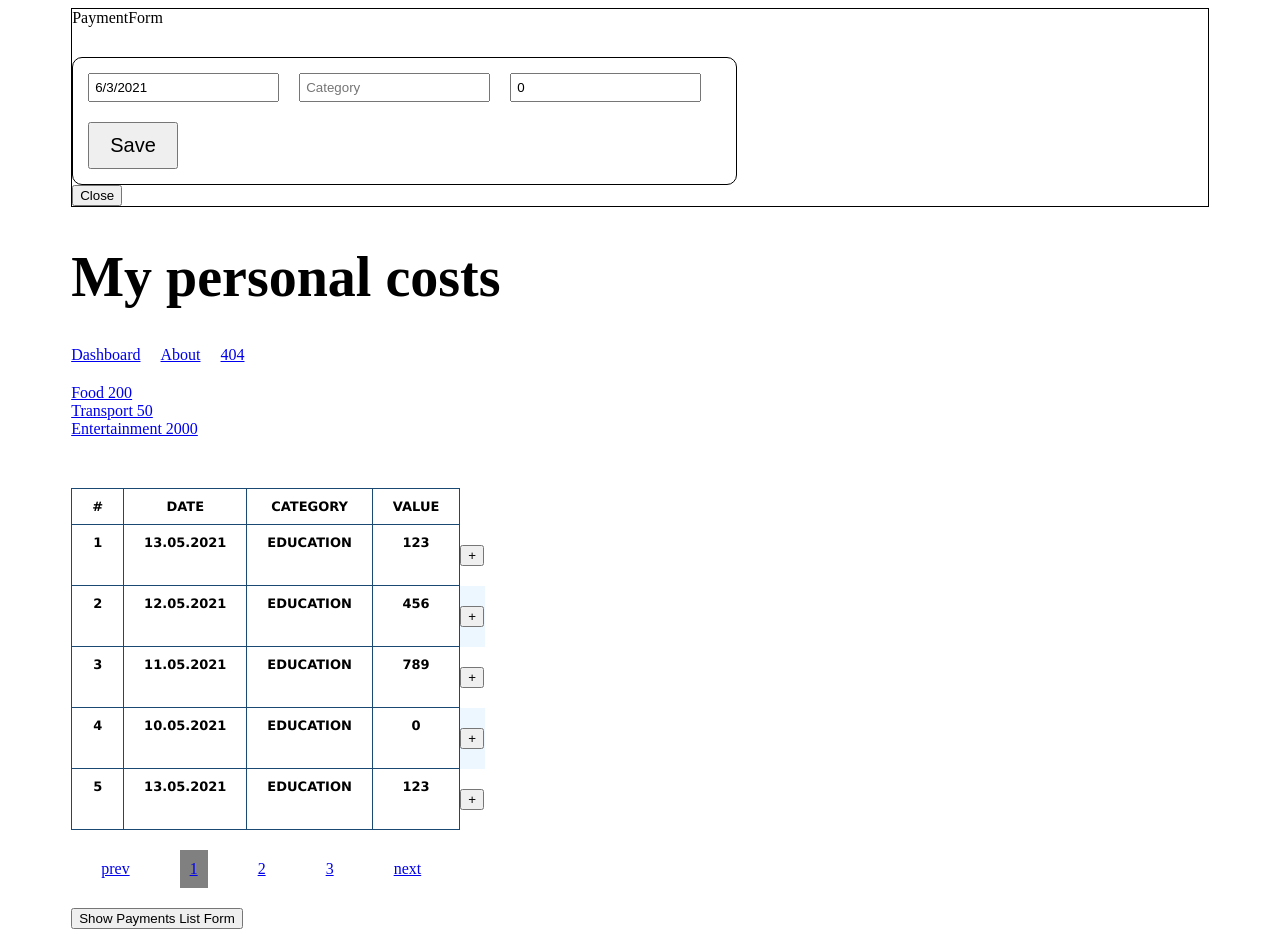
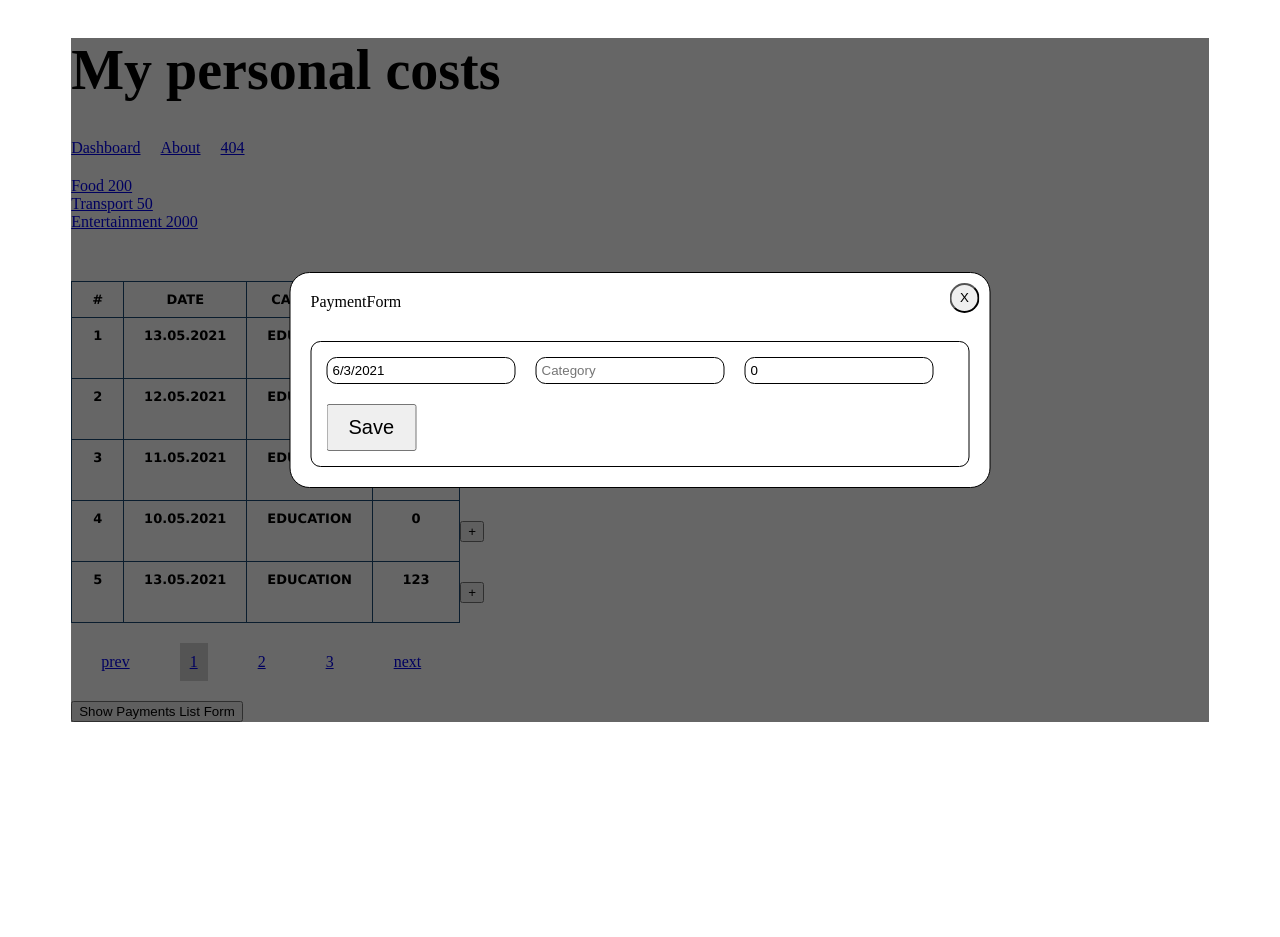
Before and after one commit to Mordukar/GV-Vue-Bezhenar, a Vue app in the folder hello-world/: page /dashboard/1 in a window 1280 px wide. Both pictures are taken after a click on the button "Show Payments List Form". After the commit the page ends 800 px from the top, so only its background shows below. Built offline with nearby package versions, Linux system fonts and the light colour scheme.

Commit message:
Finale commit

```diff
--- a/hello-world/src/App.vue
+++ b/hello-world/src/App.vue
@@ -1,7 +1,8 @@
 <template>
   <div id="app">
+    <div class="container">
       <transition name="fade">
-      <Modal v-if="modalShown" name="PaymentForm"/>
+        <Modal class="modal" v-if="modalShown" name="PaymentForm"/>
       </transition>
       <header >
         <h1 class="header">My personal costs</h1>
@@ -14,6 +15,7 @@
       <main>
         <router-view />
       </main>
+    </div>
   </div>
 </template>
 
@@ -53,15 +55,23 @@ export default {
 
 <style lang="scss">
   #app{
-    max-width : 90%;
-    margin : 0 auto;
+    position: relative;
+  }
+  .container {
+    margin-right: auto;
+    margin-left: auto;
+    width: 100%;
+    max-width: 1200px;
+  }
+  .modal{
+    z-index: 10;
   }
   .header {
     font-size : 56px;
     text-align : left;
   }
   .fade-enter-active, .fade-leave-active {
-    transition: opacity 1s;
+    transition: all .5s;
   }
   .wrapper{
     margin: 30px 0;
--- a/hello-world/src/components/Pagination.vue
+++ b/hello-world/src/components/Pagination.vue
@@ -47,6 +47,6 @@ export default {
     }
   }
   .active{
-    background-color: gray;
+    background-color: lightgrey;
   }
 </style>
--- a/hello-world/src/components/PaymentForm.vue
+++ b/hello-world/src/components/PaymentForm.vue
@@ -37,7 +37,6 @@ export default {
       this.price = Number.isNaN(Number(this.$route.query.value)) ? 0 : Number(this.$route.query.value)
     },
     onEdit (item) {
-      console.log(item)
       this.date = item.date
       this.category = item.category
       this.price = item.price
@@ -73,6 +72,9 @@ export default {
     &__item{
       padding: 5px;
       margin-right : 20px;
+      border: 1px black solid;
+      border-radius: 10px;
+      outline: none;
     }
     &__button{
       display : block;
--- a/hello-world/src/components/PaymentsList.vue
+++ b/hello-world/src/components/PaymentsList.vue
@@ -16,7 +16,7 @@
             <th>{{ item.date }}</th>
             <th>{{ item.category}}</th>
             <th>{{ item.price }}</th>
-            <ContextMenu :item='item'/>
+            <ContextMenu :index='index' :item='item'/>
           </tr>
         </tbody>
       </table>
@@ -71,8 +71,6 @@ export default {
   },
   mounted () {
     this.page = +this.$route.params.page
-  },
-  beforeDestroy () {
   }
 }
 </script>
@@ -99,9 +97,6 @@ export default {
   border: 1px solid #1a4a73;
   text-transform: uppercase;
   text-align: center;
-}
-.resp-tab tr:nth-child(even) {
-  background: #edf7ff;
 }
 .resp-tab td span {
   background: #337AB7;
--- a/hello-world/src/components/context-menu/ContextMenu.vue
+++ b/hello-world/src/components/context-menu/ContextMenu.vue
@@ -1,10 +1,12 @@
 <template>
   <div class="wrapper">
     <button @click="toogleMenu">+</button>
-    <div v-show="statusMenu" class="menu">
-      <button @click="onEdit">Редактировать</button>
-      <button @click="onDelete">Удалить</button>
-    </div>
+    <transition name="fadeMenu">
+      <div v-show="statusMenu" class="menu">
+        <button @click="onEdit">Edit</button>
+        <button @click="onDelete">Delete</button>
+      </div>
+    </transition>
   </div>
 </template>
 
@@ -19,7 +21,8 @@ export default {
   },
   props: {
     name: String,
-    item: Object
+    item: Object,
+    index: Number
   },
   methods: {
     ...mapMutations([
@@ -33,8 +36,8 @@ export default {
       await this.$nextTick()
       this.$contextMenu.edit(this.item)
     },
-    onDelete (index) {
-      this.deletePaymentsList(index)
+    onDelete () {
+      this.deletePaymentsList(this.index)
     }
   }
 }
@@ -42,10 +45,18 @@ export default {
 
 <style scoped>
   .wrapper{
+    z-index: 1;
     position: relative;
+  }
+  .fadeMenu-enter-active, .fadeMenu-leave-active {
+    transition: all .5s;
+  }
+  .fadeMenuenter, .fadeMenu-leave-to /* .fade-leave-active до версии 2.1.8 */ {
+    opacity: 0;
   }
   .menu{
     top: 0;
+    left: 30px;
     position: absolute;
   }
 </style>
--- a/hello-world/src/components/modalwindows/Modal.vue
+++ b/hello-world/src/components/modalwindows/Modal.vue
@@ -4,7 +4,7 @@
       <div :class="[$style.content]">
         <header>{{ name }}</header>
         <PaymentForm v-if="name === 'PaymentForm'"/>
-        <button @click="onClose">Close</button>
+        <button :class="[$style.close]" @click="onClose">X</button>
       </div>
     </div>
 </template>
@@ -35,11 +35,39 @@ export default {
 </script>
 
 <style module lang="scss">
-    .wrapper {
-      border: 1px solid black;
-      position: relative;
-      .overlay {
-        position : absolute;
-      }
-    }
+  .wrapper{
+    z-index: 10;
+  }
+  .overlay{
+    position: absolute;
+    background-color: black;
+    opacity: 0.6;
+    top: 0;
+    bottom: 0;
+    right: 0;
+    left: 0;
+    z-index: 10;
+  }
+  .content{
+    z-index: 10;
+    border-radius: 20px;
+    border: 1px solid black;
+    position: absolute;
+    left: 50%;
+    top: 50%;
+    transform: translate(-50%, -50%);
+
+    border-radius: 20px;
+    background-color: #fff;
+    color: #000;
+    padding: 20px;
+  }
+  .close{
+    position: absolute;
+    width: 30px;
+  height: 30px;
+  border-radius: 15px;
+    top: 10px;
+    right: 10px;
+  }
 </style>
```
Also changed, not shown: 18 other files (tests, documents, lock files or other folders). Lines whose indentation alone changed are shown as unchanged.
